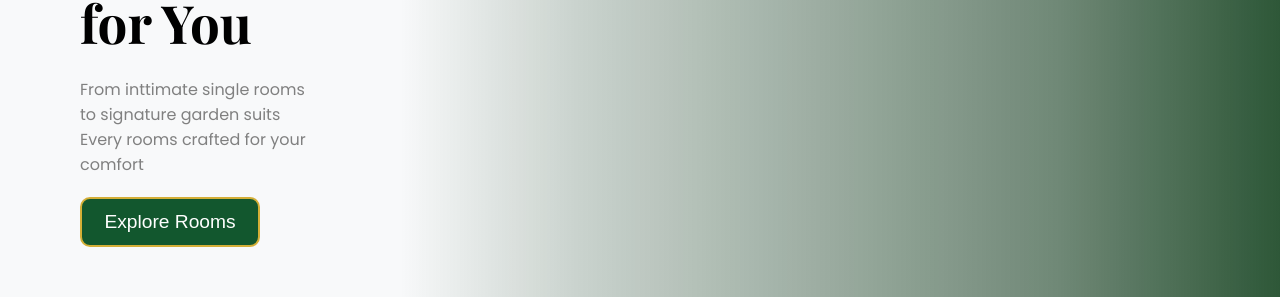
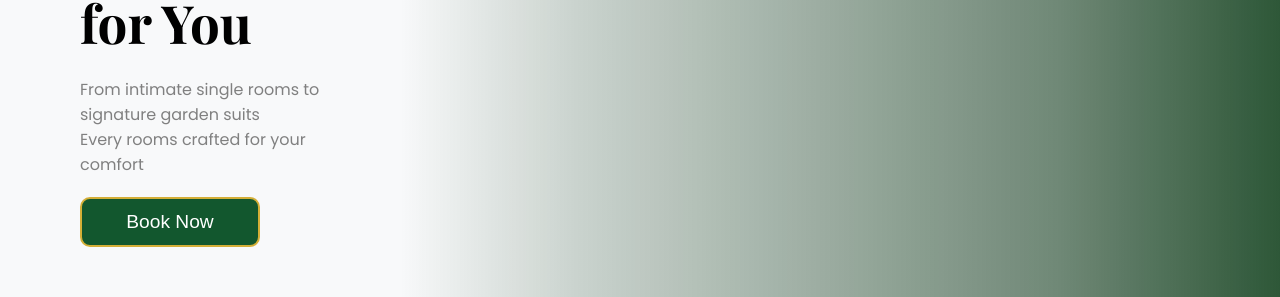
Before and after one commit to Paulos-g/Garden-Inn-project, a React (Vite) app: page /rooms in a window 1280 px wide. Shown: the part 398-695 px from the top of the page. Built offline with nearby package versions, Linux system fonts and the light colour scheme.

Commit message:
Added a link to rooms functionality in home.jsx and used Link to module in the Button.jsx

```diff
--- a/src/components/Button.jsx
+++ b/src/components/Button.jsx
@@ -1,6 +1,11 @@
 import React from "react";
+import { Link } from "react-router-dom";
 
-function Button({ text, className }) {
-  return <button className={`bookBtn ${className || ""}`}>{text}</button>;
+function Button({ text, className, to }) {
+  return (
+    <Link to={to}>
+      <button className={`bookBtn ${className || ""}`}>{text}</button>
+    </Link>
+  );
 }
 export default Button;
--- a/src/components/Heading.jsx
+++ b/src/components/Heading.jsx
@@ -1,14 +1,14 @@
 import React from "react";
 import Button from "./Button";
 
-function Heading({ sTitle, bTitle, descrp, type }) {
+function Heading({ sTitle, bTitle, descrp, type, buttonText, buttonLink }) {
   return (
     <section className="hero">
       <div className="hero-text">
         <h3>{sTitle}</h3>
         <h1>{bTitle}</h1>
         <p>{descrp}</p>
-        <Button text="Explore Rooms" />
+        <Button text={buttonText} to={buttonLink} />
       </div>
       <div
         className={type === "hero-image" ? "hero-image" : "content-container"}
--- a/src/pages/Home.jsx
+++ b/src/pages/Home.jsx
@@ -52,6 +52,8 @@ function Home() {
           descrp=" Experience warm hospitality, modern comfort, and peacefull
               environment for truly, memorable stay"
           type="hero-image"
+          buttonText="Explore Rooms"
+          buttonLink="/rooms"
         />
       </div>
       <Check />
--- a/src/pages/Rooms.jsx
+++ b/src/pages/Rooms.jsx
@@ -21,11 +21,12 @@ function Room() {
           bTitle="Rooms & Suits Designed for You"
           descrp={
             <>
-              From inttimate single rooms to signature garden suits <br /> Every
+              From intimate single rooms to signature garden suits <br /> Every
               rooms crafted for your comfort{" "}
             </>
           }
           type="content-container"
+          buttonText="Book Now"
         />
       </div>
     </div>
```
